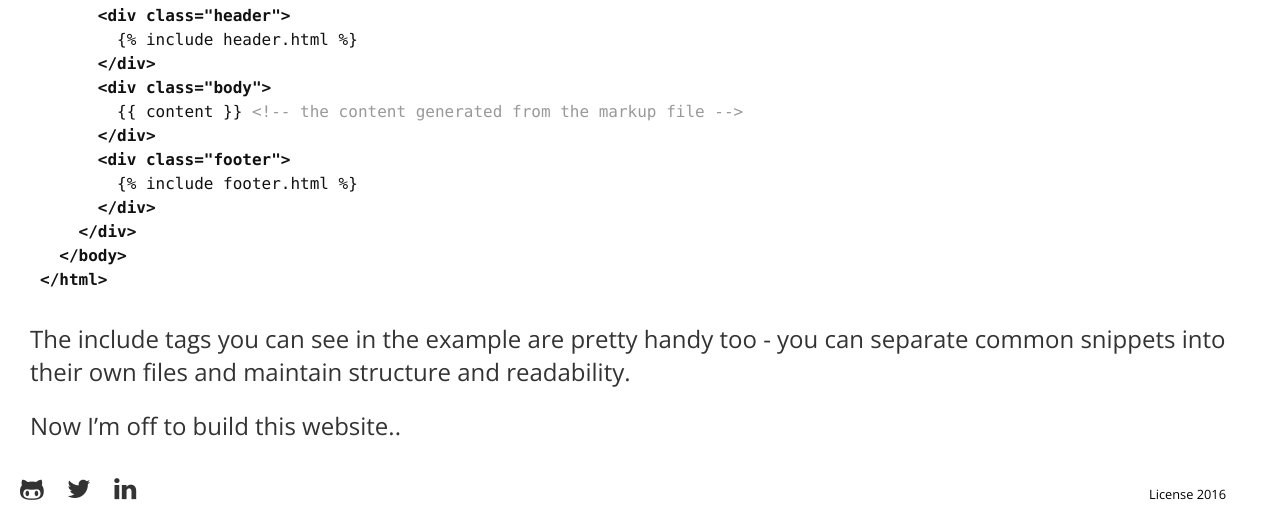
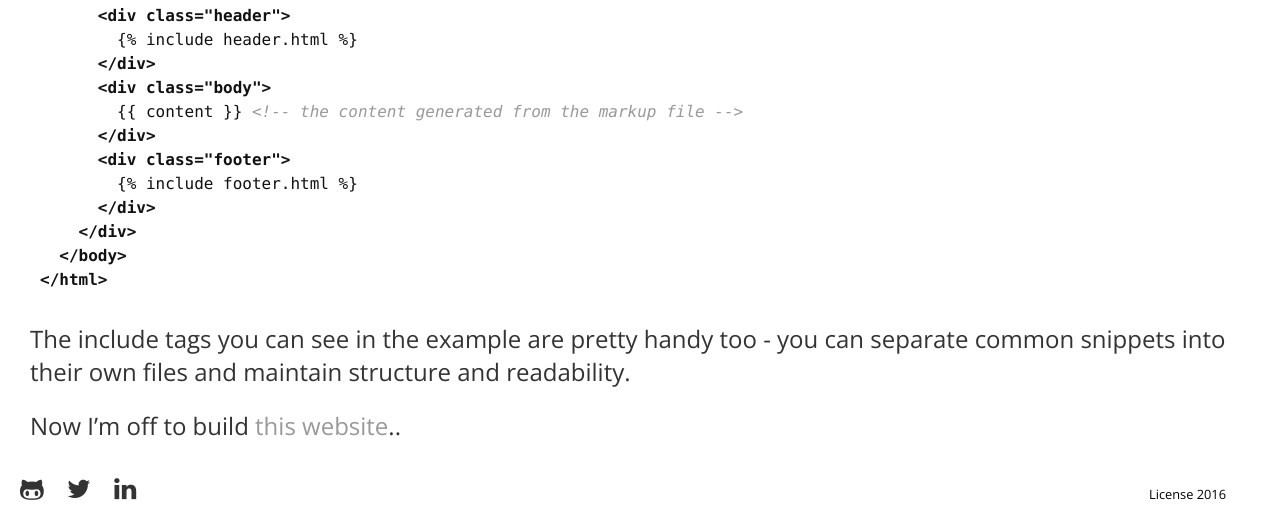
Before and after one commit to cogitor/cogitor.github.io, a Jekyll site: the page built from _posts/2016-02-27-lets-get-it-working.md, in a window 1280 px wide. Shown: the part 970-1480 px from the top of the page. Built offline with Jekyll 4.4.1, drawn with Linux system fonts in a browser that asks for light colours; nearby versions of some CDN libraries; some web fonts are replaced; a style sheet for code colours, icons or effects is not loaded.

Commit message:
move highlights to page bottom, add tags

```diff
--- a/_includes/head.html
+++ b/_includes/head.html
@@ -39,8 +39,5 @@
   <link href="//cdnjs.cloudflare.com/ajax/libs/cc-icons/1.2.1/css/cc-icons.min.css" rel="stylesheet">
   <!-- code highlights -->
   <link rel="stylesheet" type="text/css" href="/css/highlight.css">
-  <script src="//cdnjs.cloudflare.com/ajax/libs/highlight.js/9.2.0/highlight.min.js"></script>
-  <script>hljs.initHighlightingOnLoad();</script>
-
   {% include google_analytics %}
 </head>
--- a/_layouts/default.html
+++ b/_layouts/default.html
@@ -14,4 +14,6 @@
       </div>
     </div>
   </body>
+  <script src="//cdnjs.cloudflare.com/ajax/libs/highlight.js/9.2.0/highlight.min.js"></script>
+  <script>hljs.initHighlightingOnLoad();</script>
 </html>
--- a/_layouts/post.html
+++ b/_layouts/post.html
@@ -2,7 +2,7 @@
 layout: default
 ---
 <h1>{{ page.title }}</h1>
-<p class="meta">{{ page.date | date_to_string }}</p>
+<p class="meta">{{ page.date | date_to_string }} | {{ page.tags reversed | join: ', ' }}</p>
 
 <div class="post">
   {{ content }}
--- a/_posts/2016-02-27-lets-get-it-working.md
+++ b/_posts/2016-02-27-lets-get-it-working.md
@@ -54,4 +54,4 @@
 
 The include tags you can see in the example are pretty handy too - you can separate common snippets into their own files and maintain structure and readability.
 
-Now I'm off to build this website..
+Now I'm off to build [this website](https://github.com/cogitor/cogitor.github.io)..
--- a/css/highlight.css
+++ b/css/highlight.css
@@ -15,6 +15,7 @@
 
 .hljs-comment {
   color: #999;
+  font-style: italic;
 }
 
 .hljs-subst {
```
